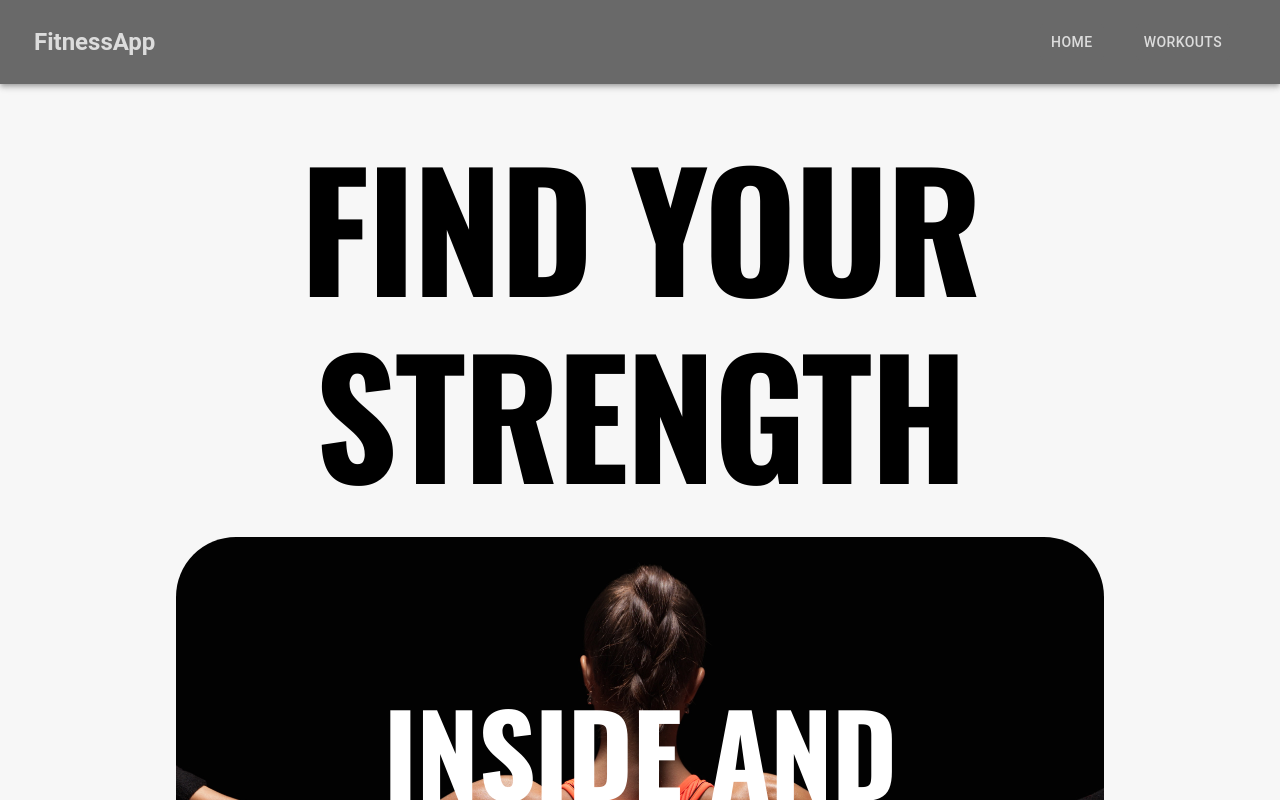
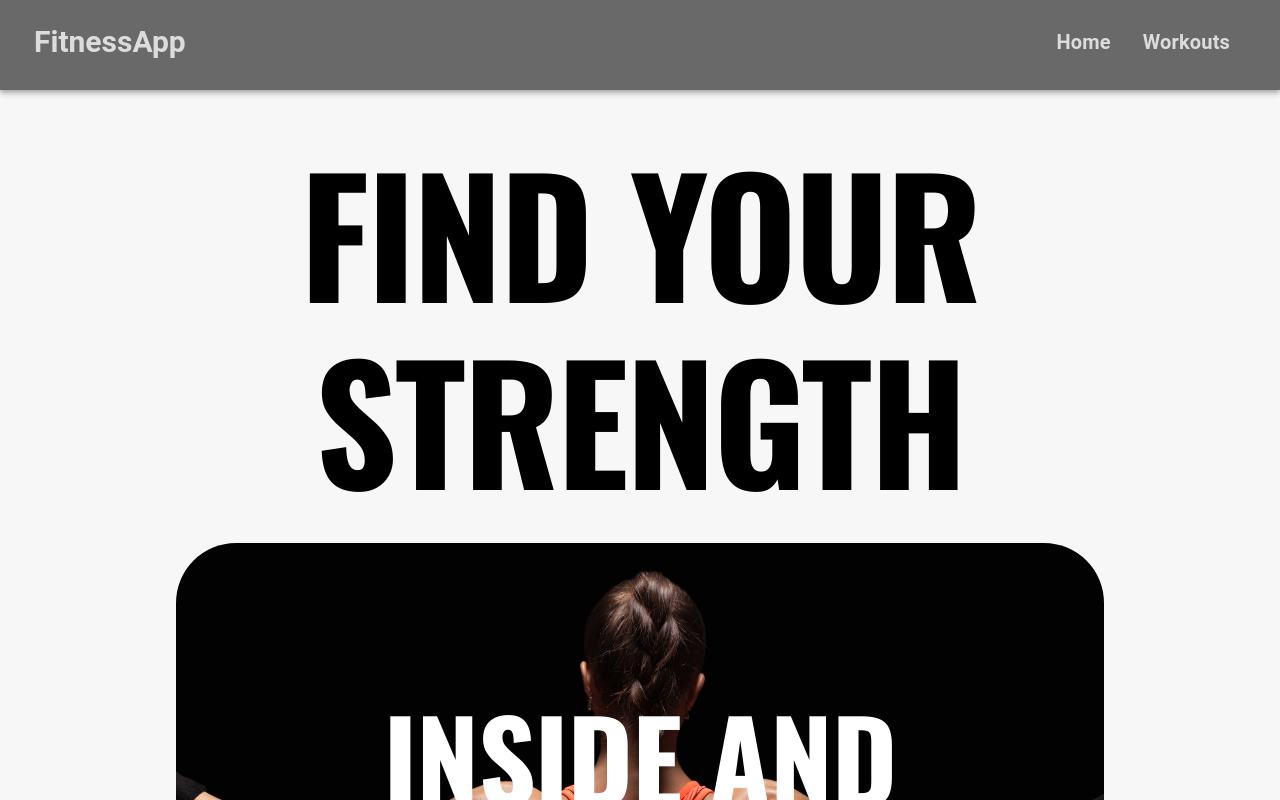
Before and after one commit to itsojaswi/mern-app, a React (Vite) app in the folder frontend/: page / in a window 1280 px wide. Shown: the top 800 px of the page. Built offline with nearby package versions, Linux system fonts and the light colour scheme; no server answers.

Commit message:
handled route

```diff
--- a/frontend/src/App.jsx
+++ b/frontend/src/App.jsx
@@ -1,6 +1,7 @@
 import { useState } from 'react'
 import { BrowserRouter as Router, Route, Routes, Link } from 'react-router-dom';
 import HomePage from "../src/pages/HomePage"
+import Workouts from './pages/Workouts';
 
 function App() {
   // const [count, setCount] = useState(0)
@@ -9,6 +10,7 @@ function App() {
     <Router>
       <Routes>
         <Route path="/" element={<HomePage />} />
+        <Route path="/workouts" element={< Workouts/>} />
       </Routes>
     </Router>
   )
--- a/frontend/src/components/Home.jsx
+++ b/frontend/src/components/Home.jsx
@@ -68,6 +68,7 @@ const Home = () => {
           fontWeight: "bold",
           fontSize: { xs: "1.5rem", sm: "1.8rem", md: "3rem" },
           fontFamily: '"Oswald", sans-serif',
+          gap: "0"
         }}
       >
         Fitness should be
--- a/frontend/src/components/NavBar.jsx
+++ b/frontend/src/components/NavBar.jsx
@@ -1,10 +1,10 @@
 import React, { useState } from "react";
+import { Link } from "react-router-dom";
 import AppBar from "@mui/material/AppBar";
 import Toolbar from "@mui/material/Toolbar";
 import Typography from "@mui/material/Typography";
 import IconButton from "@mui/material/IconButton";
 import MenuIcon from "@mui/icons-material/Menu";
-import Button from "@mui/material/Button";
 import Box from "@mui/material/Box";
 import Drawer from "@mui/material/Drawer";
 import List from "@mui/material/List";
@@ -31,13 +31,10 @@ const NavBar = () => {
   const drawerContent = (
     <List onClick={toggleDrawer(false)} onKeyDown={toggleDrawer(false)}>
       <ListItem button>
-        <ListItemText primary="Home" />
+        <ListItemText primary={<Link to="/" style={{ textDecoration: 'none', color: 'inherit' }}>Home</Link>} />
       </ListItem>
       <ListItem button>
-        <ListItemText primary="About" />
-      </ListItem>
-      <ListItem button>
-        <ListItemText primary="Contact" />
+        <ListItemText primary={<Link to="/workouts" style={{ textDecoration: 'none', color: 'inherit' }}>Workouts</Link>} />
       </ListItem>
     </List>
   );
@@ -46,9 +43,9 @@ const NavBar = () => {
     <div>
       <AppBar
         position="static"
-        sx={{ backgroundColor: "#696969", padding: "10px" }}
+        sx={{ backgroundColor: "#696969", padding: "10px", height: "90px" }}
       >
-        <Toolbar>
+        <Toolbar >
           {isMobile && (
             <IconButton
               edge="start"
@@ -60,34 +57,41 @@ const NavBar = () => {
               <MenuIcon />
             </IconButton>
           )}
-          <Typography variant="h5" component="div" sx={{ flexGrow: 1, fontWeight: "bold", color: "#DCDCDC"}}>
+          <Typography
+            variant="h5"
+            component="div"
+            sx={{ flexGrow: 1, fontWeight: "bold", color: "#DCDCDC", fontSize: "30px" }}
+          >
             FitnessApp
           </Typography>
           {!isMobile && (
-            <Box>
-              <Button
-                color="inherit"
+            <Box sx={{ display: "flex" }}>
+              <Typography
+                variant="h6"
+                component="div"
                 sx={{
-
+                  fontWeight: "bold",
                   color: '#DCDCDC',
                   mx: 2,
-                  backgroundColor: "#696969",
-                  "&:hover": { backgroundColor: "#696969" },
+                  fontSize: "20px",
+                  cursor: "pointer",
                 }}
               >
-                Home
-              </Button>
-              <Button
-                color="inherit"
+                <Link to="/" style={{ textDecoration: 'none', color: 'inherit' }}>Home</Link>
+              </Typography>
+              <Typography
+                variant="h6"
+                component="div"
                 sx={{
+                  fontWeight: "bold",
                   color: '#DCDCDC',
                   mx: 2,
-                  backgroundColor: "#696969",
-                  "&:hover": { backgroundColor: "#696969" },
+                  fontSize: "20px",
+                  cursor: "pointer",
                 }}
               >
-                Workouts
-              </Button>
+                <Link to="/workouts" style={{ textDecoration: 'none', color: 'inherit' }}>Workouts</Link>
+              </Typography>
             </Box>
           )}
         </Toolbar>
--- a/frontend/src/pages/HomePage.jsx
+++ b/frontend/src/pages/HomePage.jsx
@@ -1,20 +1,8 @@
-import axios from "axios"
-import {useState, useEffect} from "react"
-import WorkoutForm from "../components/WorkoutForm"
-import WorkoutList from "../components/WorkoutList";
 import NavBar from "../components/NavBar";
 import Home from "../components/Home";
 
 const HomePage = () => {
-  // Setting sates for workouts
-  const [workouts, setWorkouts] = useState([])
 
-  // Fetching workouts
-  useEffect(() => {
-    axios.get("api/workouts")
-    .then(response => setWorkouts(response.data))
-    .catch(error => console.log("error fetching the data"))
-  }, [])
 
   return (
     <div>
--- /dev/null
+++ b/frontend/src/pages/Workouts.jsx
@@ -0,0 +1,27 @@
+import React from 'react'
+import {useState, useEffect} from "react"
+import WorkoutForm from "../components/WorkoutForm"
+import WorkoutList from "../components/WorkoutList";
+import axios from "axios"
+import NavBar from '../components/NavBar';
+
+const Workouts = () => {
+      // Setting sates for workouts
+  const [workouts, setWorkouts] = useState([])
+
+  // Fetching workouts
+  useEffect(() => {
+    axios.get("api/workouts")
+    .then(response => setWorkouts(response.data))
+    .catch(error => console.log("error fetching the data"))
+  }, [])
+  return (
+    <div>
+        <NavBar/>
+        <h1>Workouts</h1>
+    </div>
+
+  )
+}
+
+export default Workouts
```
